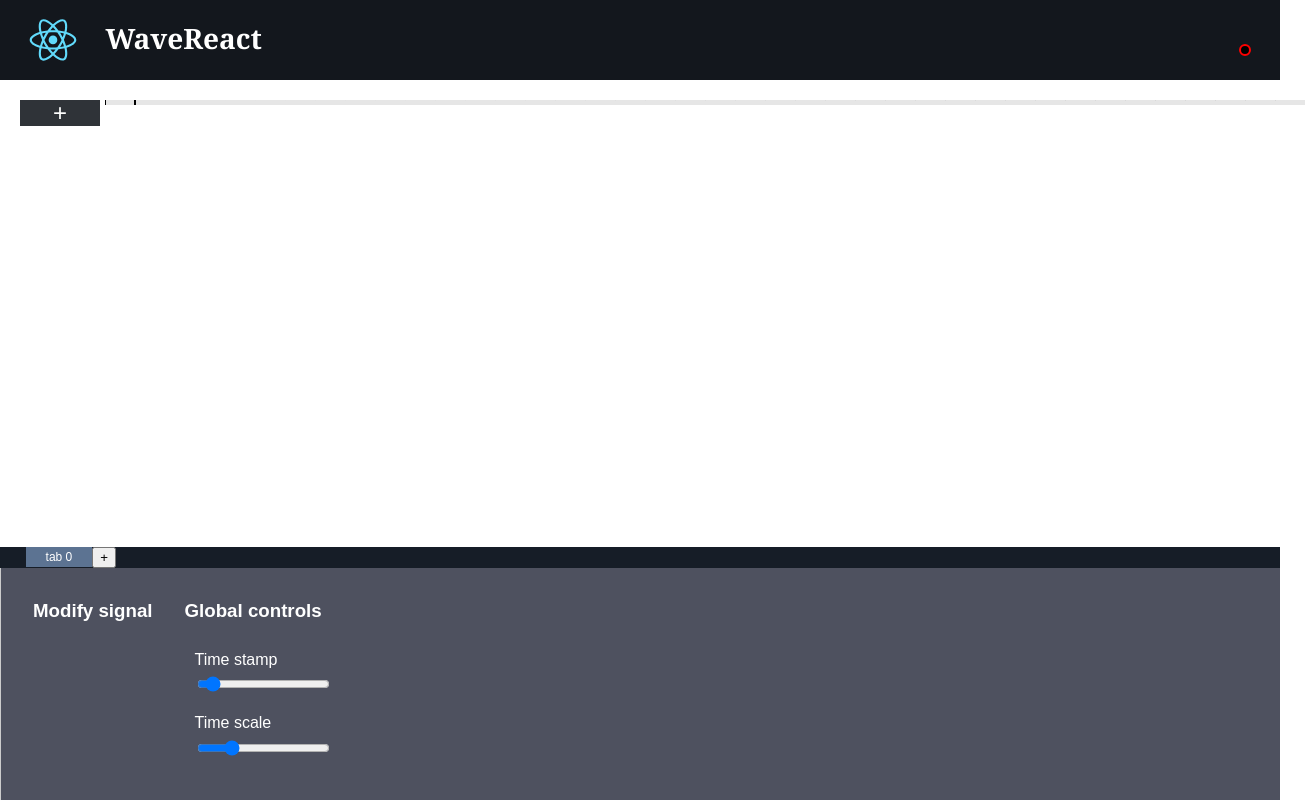
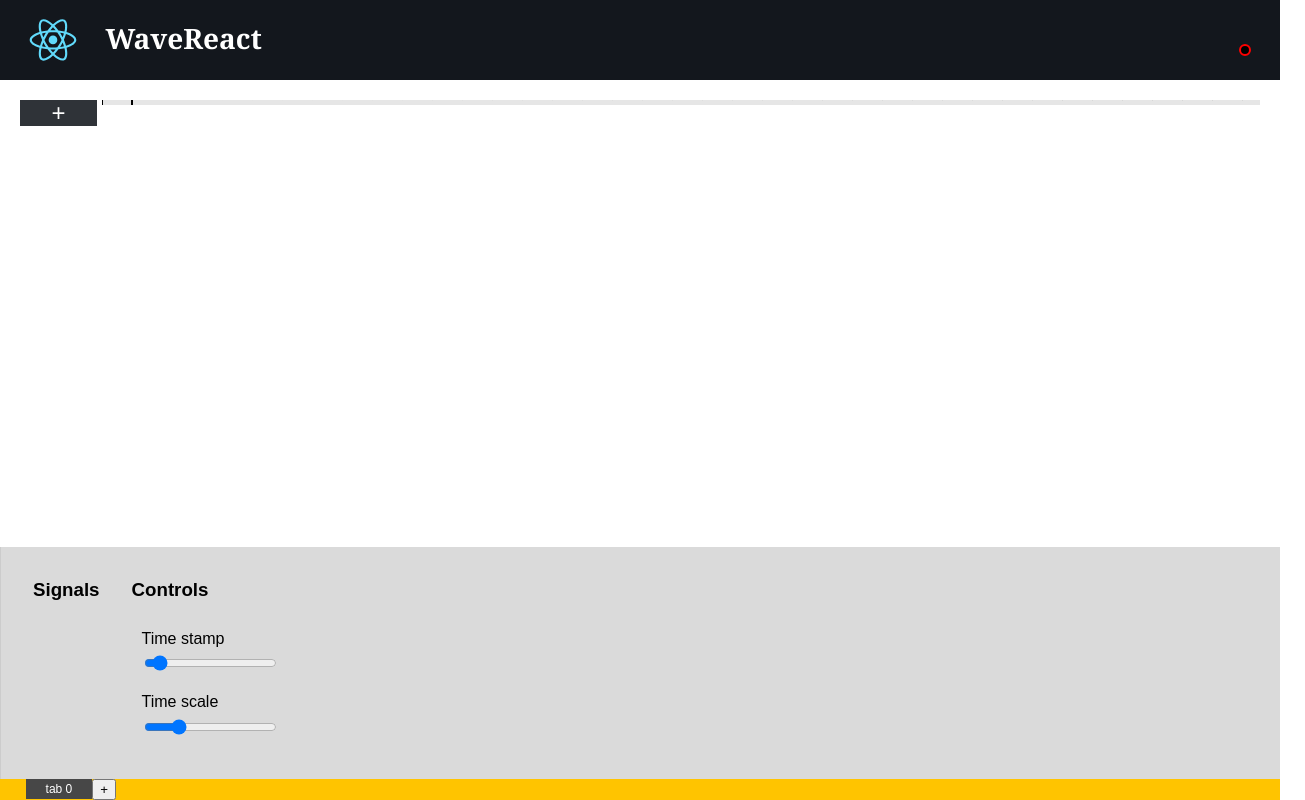
Before and after one commit to Mudassir-razi/waveReact, a React (Create React App) app: page / in a window 1280 px wide. Shown: the whole page, 1305 px wide, since content can reach past the window. Built offline with nearby package versions, Linux system fonts and the light colour scheme.

Commit message:
Added new features

```diff
--- a/public/index.html
+++ b/public/index.html
@@ -26,7 +26,7 @@
       work correctly both with client-side routing and a non-root public URL.
       Learn how to configure a non-root public URL by running `npm run build`.
     -->
-    <title>React App</title>
+    <title>WaveReact</title>
   </head>
   <body>
     <noscript>You need to enable JavaScript to run this app.</noscript>
--- a/src/App.css
+++ b/src/App.css
@@ -30,11 +30,9 @@ html, body {
   /* The main container of all the elements*/
   #container {
     height: 100%;
-    width: 100%;
-    margin : 0;
-    padding : 0;
     display: flex;
     flex-direction: column;
+    overflow : hidden;
   }
 
   #banner{
@@ -50,6 +48,7 @@ html, body {
   #output-panel{
     height: 100%;
     width: 100%;
+    overflow : auto;
     position: relative;
     display: flex;
     flex-direction: row;
@@ -63,24 +62,10 @@ html, body {
     margin : 20px;
     margin-left : 5px;
     position: relative;
+    overflow-x: auto;
+    overflow-y: auto;
   }
 
-  #canvas-wrapper::-webkit-scrollbar-track {
-    -webkit-box-shadow: inset 0 0 6px rgba(0, 0, 0, 0.3);
-    border-radius: 8px;
-    background-color: #414961;
-  }
-
-  #canvas-wrapper::-webkit-scrollbar {
-    width: 5px;
-    background-color: #241f1f00;
-  }
-
-  #canvas-wrapper::-webkit-scrollbar-thumb {
-    border-radius: 2px;
-    -webkit-box-shadow: inset 0 0 6px rgba(0, 0, 0, .3);
-    background-color: #323d5c;
-  }
 
   #signal-names
   {
@@ -97,7 +82,7 @@ html, body {
     height: 250px;
     display: flex;
     flex-direction: row;
-    background-color: #4e515f;
+    background-color: #dadada;
     border-left: 1px solid #ccc;
     box-sizing: border-box;
     padding: 16px;
@@ -111,11 +96,12 @@ html, body {
     padding : 16px;
     display: flex;
     flex-direction: column;
+    color: rgb(0, 0, 0);;
   }
 
   label {
     display: block;
-    color: white;
+    color: rgb(0, 0, 0);
     margin-bottom: 1px;
   }
 
@@ -159,7 +145,7 @@ html, body {
   }
 
   h3 {
-    color: white;
+    color: rgb(0, 0, 0);
 
   }
 
@@ -169,7 +155,7 @@ html, body {
   }
 
   .input[type="text"] {
-    color: #fff;
+    color: #000000;
     font-size: 0.9rem;
     background-color: rgba(0, 0, 0, .1);
     width: 100%;
@@ -210,12 +196,13 @@ html, body {
     padding-left: 2%;
     display: flex;
     flex-direction: row;
-    background-color: #161d27;
+    background-color: #ffc400;
   }
   .tab-label{
     height: 20px;
     display: flex;
-    background-color: #3a4963;
+
+    background-color: #bbbbbb;
     align-items: center;
     color: white;
     font-size: 12px;
@@ -226,7 +213,7 @@ html, body {
 
   .tab-label:hover
   {
-    background-color: #4d6079;
+    background-color: #787c83;
     font-size: 12px;
   }
 
@@ -240,5 +227,5 @@ html, body {
     padding-right: 20px;
     padding-left: 20px;
     vertical-align:middle;
-    background-color: #5c7392;
+    background-color: #474747;
   }
--- a/src/App.js
+++ b/src/App.js
@@ -361,6 +361,7 @@ function App() {
 
           {/* Signal renderer canvas */}
           <div id="canvas-wrapper">
+            <div style={{ width: canvasConfig.timeStamp * canvasConfig.dx, height: canvasConfig.signalCount * (canvasConfig.dy + canvasConfig.offsetY) + 100, position: 'relative' }}>
               <Grid
                 style={{ position: "absolute", top: 0, left: 0, zIndex: 1 }}
                 dx={canvasConfig.dx} dy={canvasConfig.dy} mouse={mousePos} prevMouse={prevMousePos} dragging={isDragging} offsetY={canvasConfig.offsetY}timeStamp={canvasConfig.timeStamp} signalCount={canvasConfig.signalCount}
@@ -371,25 +372,29 @@ function App() {
               />
             </div>
           </div>
-
-        {/* Tab panel */}
-        <TabBar tabs={tabs} renderSequence={tabRenderSequence} selectionIndex={selectionTab} onKeyDown={handleKeyDown} onAddDown={handlerAddTab} onClick={handerlTabClick}/>
+        </div>
 
         {/* UI elements holder */}
         <div id="ui-panel">
           <div className='control-group'>
-            <h3>Modify signal</h3>
+            <h3>Signals</h3>
             {(selectionIndex >= 0 && signals.length > 0) && (<input className='input' type='text' value={signals[selectionIndex].name} onChange={(value) => handlerSignalNameInput(value)}></input>)}
             {(selectionIndex >= 0 && signals.length > 0) && (<input className='input' type='text' value={signals[selectionIndex].wave} onChange={(value) => handlerWaveInput(value)}></input>)}
             {(selectionIndex >= 0 && signals.length > 0) && (<input className='input' type='text' value={signals[selectionIndex].data} onChange={(value) => handlerDataInput(value)}></input>)}
             {(selectionIndex >= 0 && signals.length > 0) && (<Slider name="Width" value={signals[selectionIndex].width} min={0.1} max={5} onChange={(e) => handlerSignalWidthSlider(e)}/>)}
           </div>
           <div className="control-group">
-            <h3> Global controls </h3>
+            <h3>Controls</h3>
             <Slider name="Time stamp" value={canvasConfig.timeStamp} min={5} max={500} onChange={(val) => setCanvasConfig(prev => ({...prev, timeStamp : val}))}/>
             <Slider name="Time scale" value={canvasConfig.dx} min={15} max={80} onChange={(val) => setCanvasConfig(prev => ({...prev, dx : val}))}/>
           </div>
+          <div contentEditable="true" className='control-group' style={{fontFamily:"monospace"}}>
+            {(selectionIndex >= 0 && signals.length > 0) && (<pre> <span style={{ color: 'blue', fontFamily:"courier"}}>Wave</span>: {JSON.stringify(signals, null, 2)} </pre>)}
           </div>
+        </div>
+        {/* Tab panel */}
+        <TabBar tabs={tabs} renderSequence={tabRenderSequence} selectionIndex={selectionTab} onKeyDown={handleKeyDown} onAddDown={handlerAddTab} onClick={handerlTabClick}/>
+
       </div>
     </div>
   );
```
Lines whose indentation alone changed are shown as unchanged.
